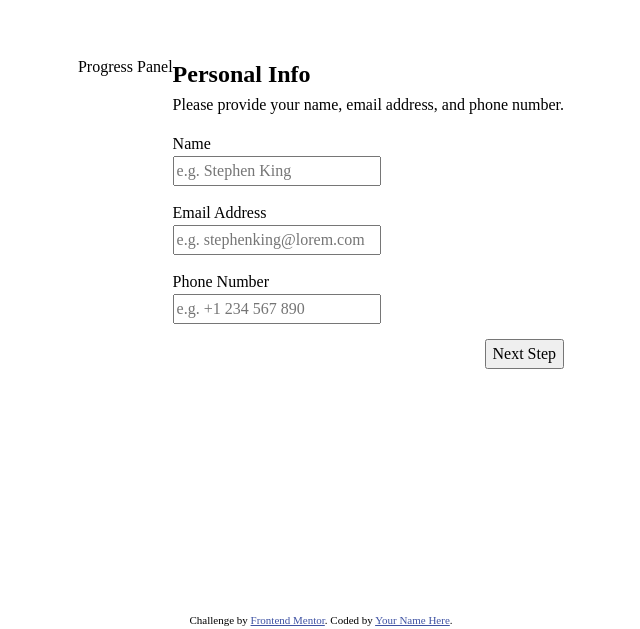
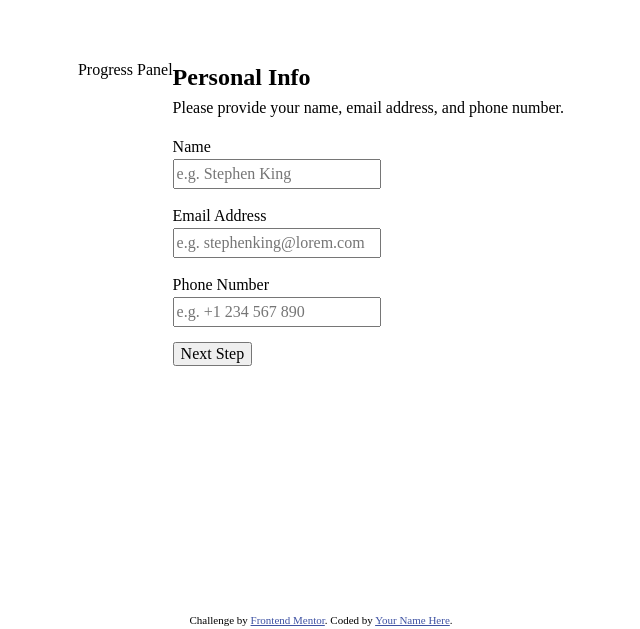
Before and after one commit to msabin/FlowForm, a React (Vite) app in the folder signup-flow/: page / in a window 1280 px wide. Shown: the part 188-817 px from the top of the page, without its empty margins (319-959 px from the left). Built offline with nearby package versions, Linux system fonts and the light colour scheme.

Commit message:
Handled state on the personal info submission form.

```diff
--- a/signup-flow/src/components/FlowForm.jsx
+++ b/signup-flow/src/components/FlowForm.jsx
@@ -18,34 +18,24 @@ const pages = [
 
 export function FlowForm() {
   const [currPage, setCurrPage] = useState(0);
+  const [userData, setUserData] = useState({});
+
+  const handleUpdateUserData = (newUserData) => {
+    setUserData({ ...userData, ...newUserData });
+    setCurrPage(currPage+1);
+    console.log(userData);
+  }
 
   return (
     <div id="flow-form">
       <div>Progress Panel</div>
 
 
-      <div id="page-step">
+      {/* <div id="page-step">
         { pages[currPage] }
+      </div> */}
 
-        <div id="buttons">
-          <div id="go-back" className="left flex">
-            {currPage === 0 ? null :
-              <button onClick={() => setCurrPage(currPage-1)}>
-                Go Back
-              </button>
-            }
-          </div>
-
-
-          <div id="next-step" className="right flex">
-            {currPage === pages.length-1 ? null :
-              <button onClick={() => setCurrPage(currPage+1)}>
-                Next Step
-              </button>
-            }
-          </div>
-        </div>
-      </div>
+      <PersonalInfo onUpdateUserData={handleUpdateUserData}/>
 
     </div>
   )
--- a/signup-flow/src/components/pages/PersonalInfo.jsx
+++ b/signup-flow/src/components/pages/PersonalInfo.jsx
@@ -1,13 +1,21 @@
 import '../../styles/components/PersonalInfo.scss';
 
-export function PersonalInfo() {
+export function PersonalInfo({onUpdateUserData}) {
+
+  const handleSubmit = (e) => {
+    e.preventDefault();
+
+    const formData = new FormData(e.target);
+    const userData = Object.fromEntries(formData.entries());
+    onUpdateUserData(userData);
+  }
 
   return(
     <div id="personal-info">
       <h2>Personal Info</h2>
       <p>Please provide your name, email address, and phone number.</p>
 
-      <form>
+      <form onSubmit={handleSubmit}>
         <div className='form-input'>
           <label htmlFor="name">Name</label>
           <input
@@ -44,6 +52,7 @@ export function PersonalInfo() {
           />
         </div>
 
+        <input type="submit" value="Next Step"/>
 
       </form>
 
```
